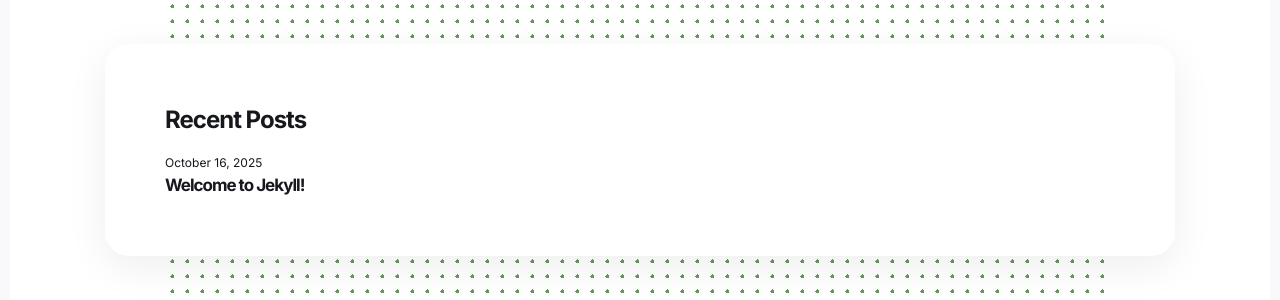
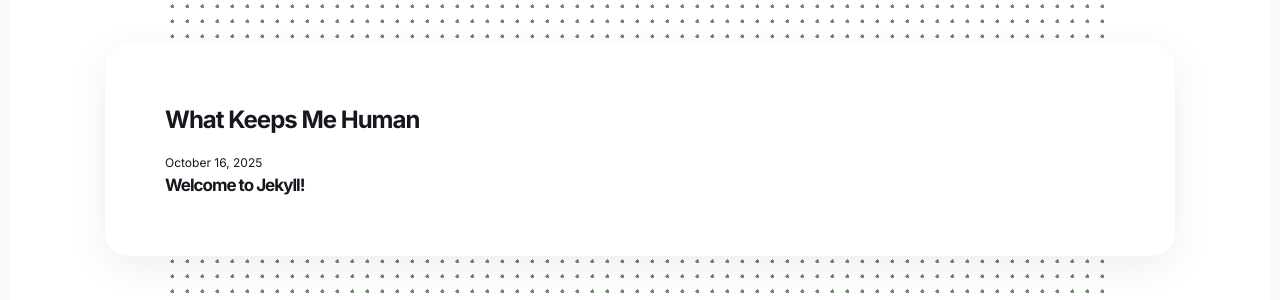
Before and after one commit to giovanidiazalfaro/giovanidiazalfaro.github.io, a Jekyll site: the page built from index.html, in a window 1280 px wide. Shown: the part 1361-1661 px from the top of the page. Built offline with Jekyll 4.4.1, drawn with Linux system fonts in a browser that asks for light colours; the list of posts is cut into pages by our own code.

Commit message:
Test change to 'recent posts' widget on the bottom of homepage.

```diff
--- a/_includes/footer-widgets/widget-recent-posts.html
+++ b/_includes/footer-widgets/widget-recent-posts.html
@@ -1,7 +1,7 @@
 <div class="col col-4 col-d-6 col-t-12">
   <div class="widget widget-recent">
     <div class="widget__head">
-      <h3 class="widget__title">Recent Posts</h3>
+      <h3 class="widget__title">What Keeps Me Human</h3>
     </div>
     {% for post in site.posts limit:2 %}
     <div class="recent-posts">
```
